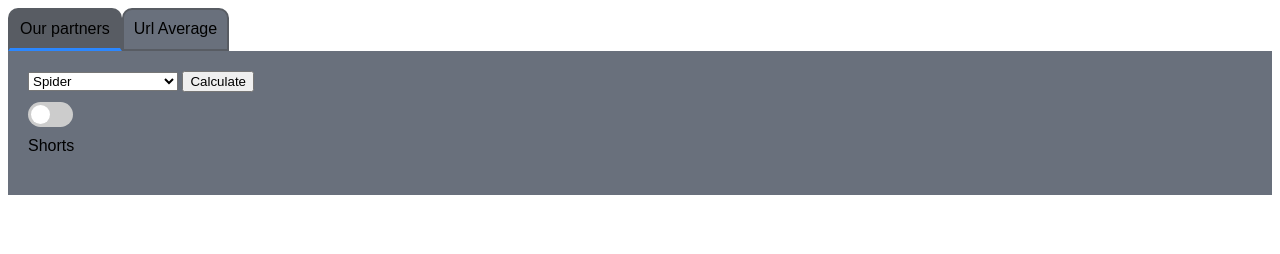
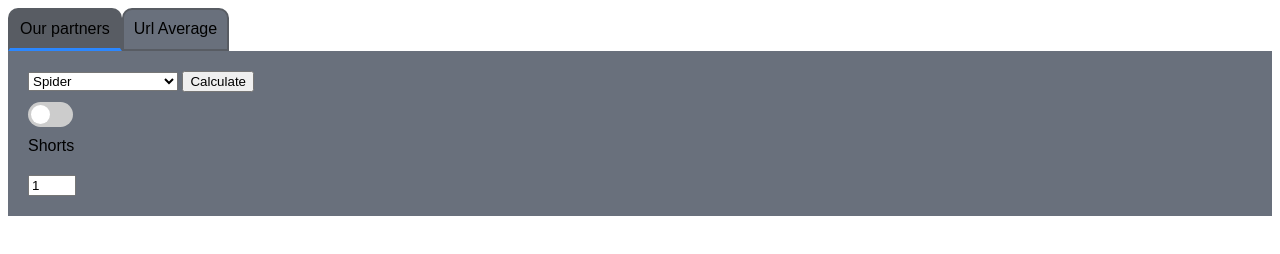
Before and after one commit to Eyadtl/Average-v1, a plain HTML site: page index.html in a window 1280 px wide. Drawn offline with Linux system fonts and the light colour scheme.

Commit message:
Update index.html

```diff
--- a/index.html
+++ b/index.html
@@ -65,7 +65,9 @@
                 <!-- End Toggle Button Style 1 -->
                 <div class="badge">Shorts</div>
             </div>
+            <input class="months1" type="number" max="9" min="1" value="1">
         </div>
+
         <div class="two">
             <input type="text" class="url" placeholder="Etner the channel url">
             <button class="avg_url">Calculate</button>
@@ -81,6 +83,7 @@
             </label>
             <!-- End Toggle Button Style 1 -->
             <div class="badge">Shorts</div>
+            <input class="months2" type="number" max="9" min="1" value="1">
         </div>
         <div class="three">Content 3</div>
     </div>
```
